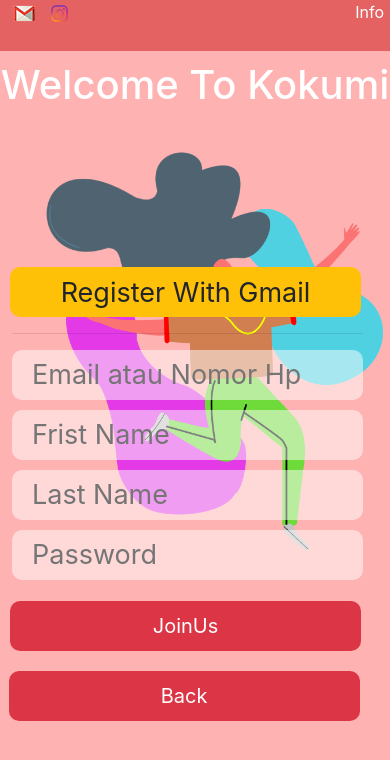
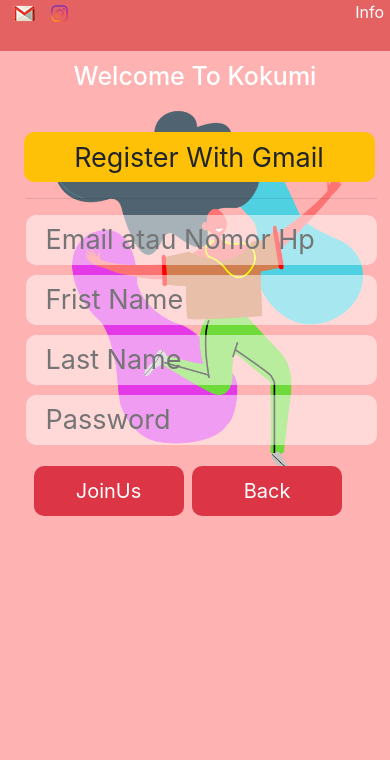
Before and after one commit to deniallfino/-deniallfino.github.io, a plain HTML site: page index.html in a window 390 px wide. Both pictures are taken after a click on the button "JoinUs". Drawn offline with nearby package versions, Linux system fonts and the light colour scheme.

Commit message:
Update index.css

```diff
--- a/css/index.css
+++ b/css/index.css
@@ -309,57 +309,46 @@ button{
         width: 100%;
         height: 100%;
     }
-    header{
-        width: 100%;
+.nama img{
+    width: 80%;
+}
+.nama h1{
+    font-size: 25px;
 }
 .sibar .join a button{
     position: absolute;
-        margin: 15em 0 0 1.5em;
+    margin: 9em 0 0 2em;
    }
    .sibar .join a .btn2{
     position: absolute;
-    margin: 15em  0 0 9em;
-}
-.nama img{
-    margin: 30px 0 0 -9.5em;
-       width: 340px;
-       max-width: 100%;
-       position: absolute;
-       visibility: visible;
+    margin: 9em  0 0 8em;
     }
     .daftar{
         position: relative;
         width: 90%;
         max-width: 100%;
         float: left;
-    margin:8em 0 0 -7.5em;
-    padding-bottom: -40px;
+        margin: 3em 0 0 -7em;
 }
 .daftar a .btn1{
     position: absolute;
-    width: 100%;
-    margin: -0.5em 0 0 -15px;
+    width: 150px;
+    margin: -0.5em 0 0 -5px;
 }
 .daftar a .btn2{
     position: absolute;
-    width: 100%;
-    margin:  3em 0 0 -50px;
+    width: 150px;
+    margin: -0.5em 0 0 6em;
 }
 .masuk1{
     position: absolute;
-    width: 100%;
-    max-width: 100%;
-    float: left;
-    margin: 5em 0 0 -14em;
-    padding-left: 20px;
-    text-align: center;
-    padding-top:20px;
+    margin: 0 0 0 -12.4em;
 }
 .masuk1 input{
 width: 100%;
 }
 .masuk1 a button{
     width: 100%;
-    margin:15px 0 0 1px;
 }
+
 }
```
Lines whose indentation alone changed are shown as unchanged.
